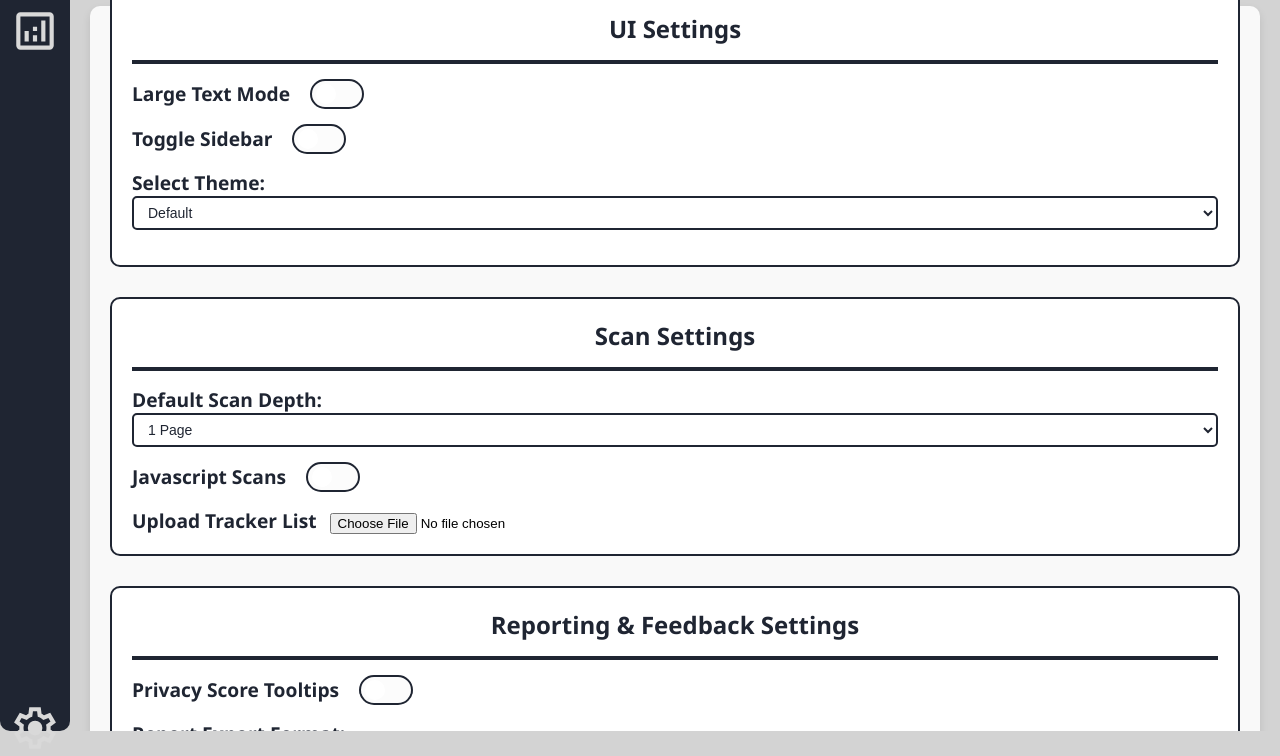
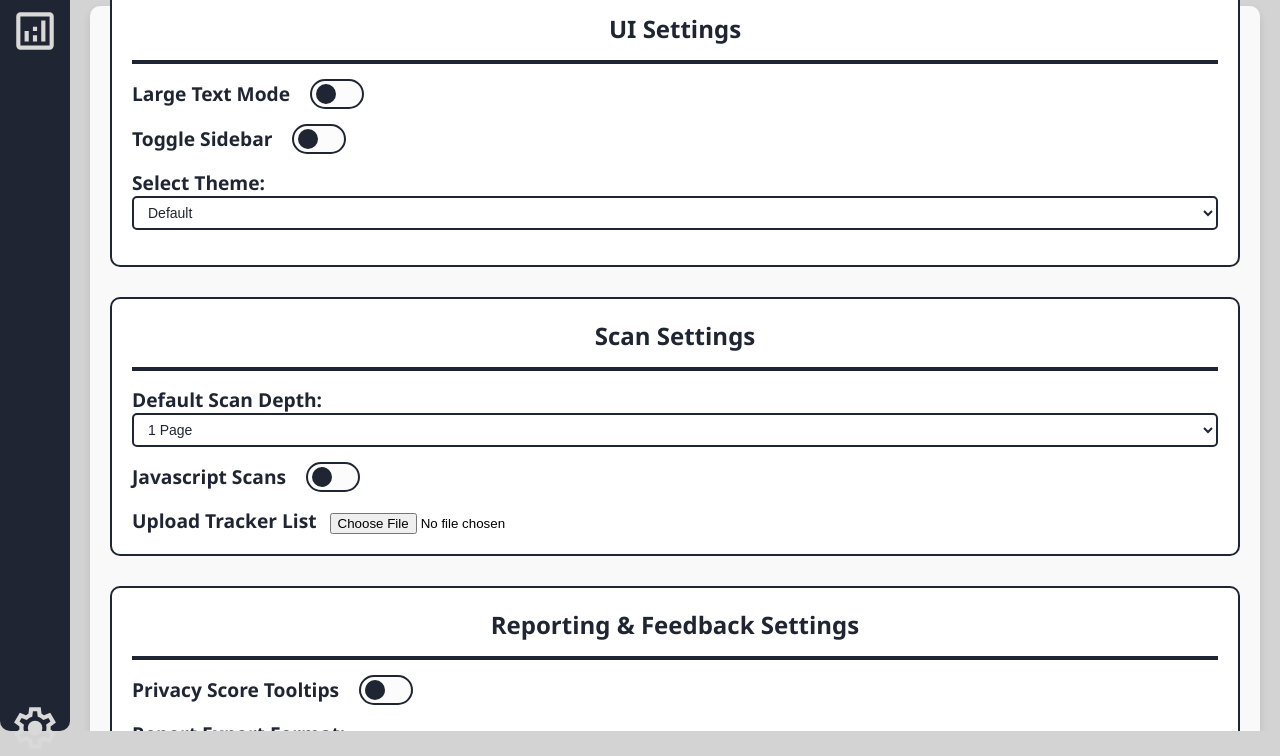
Before and after one commit to lewis1701/Privacylens_prototype, a plain HTML site: page Settings.html in a window 1280 px wide. Shown: the part 69-825 px from the top of the page. Drawn offline with Linux system fonts and the light colour scheme.

Commit message:
changed color of switches in settings

```diff
--- a/Settings.css
+++ b/Settings.css
@@ -50,7 +50,7 @@
     width: 20px;
     left: 4px;
     bottom: 3px;
-    background-color: white;
+    background-color:#1F2532;
     border-radius: 50%;
     transition: 0.4s;
 }
```
